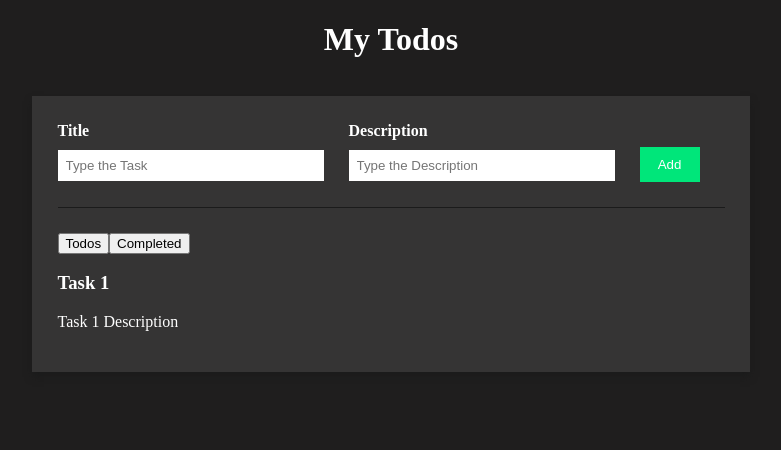
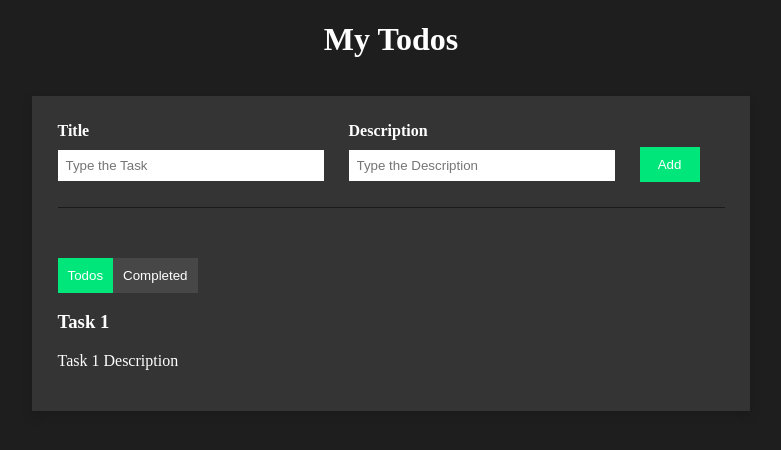
Before and after one commit to giokhvede/todo-app, a React (Vite) app: page / in a window 1280 px wide. Shown: the top 450 px of the page, without its empty margins (249-1030 px from the left). Built offline with nearby package versions, Linux system fonts and the light colour scheme.

Commit message:
Add styles to (todo and completed)  buttons

```diff
--- a/src/App.css
+++ b/src/App.css
@@ -64,3 +64,18 @@ h1 {
 .primaryBtn:hover {
   background-color: rgb(4, 196, 106);
 }
+
+.secondaryBtn {
+  background-color: rgb(71, 71, 71);
+  color: white;
+  border: none;
+  border-radius: 0px;
+  margin-top: 25px;
+  padding: 10px;
+  width: fit-content;
+  cursor: pointer;
+}
+
+.active {
+  background-color: rgb(0, 230, 122);
+}
--- a/src/App.jsx
+++ b/src/App.jsx
@@ -1,8 +1,8 @@
 import { useState } from "react";
-import reactLogo from "./assets/react.svg";
 import "./App.css";
 
 function App() {
+  const [isCompletedScreen, setIsCompletedScreen] = useState(false);
   return (
     <div className="app">
       <h1>My Todos</h1>
@@ -25,8 +25,20 @@ function App() {
         </div>
 
         <div className="btn-area">
-          <button>Todos</button>
-          <button>Completed</button>
+          <button
+            className={`secondaryBtn ${
+              isCompletedScreen === false && "active"
+            }`}
+            onClick={() => setIsCompletedScreen(false)}
+          >
+            Todos
+          </button>
+          <button
+            className={`secondaryBtn ${isCompletedScreen === true && "active"}`}
+            onClick={() => setIsCompletedScreen(true)}
+          >
+            Completed
+          </button>
         </div>
 
         <div className="todo-list">
```
